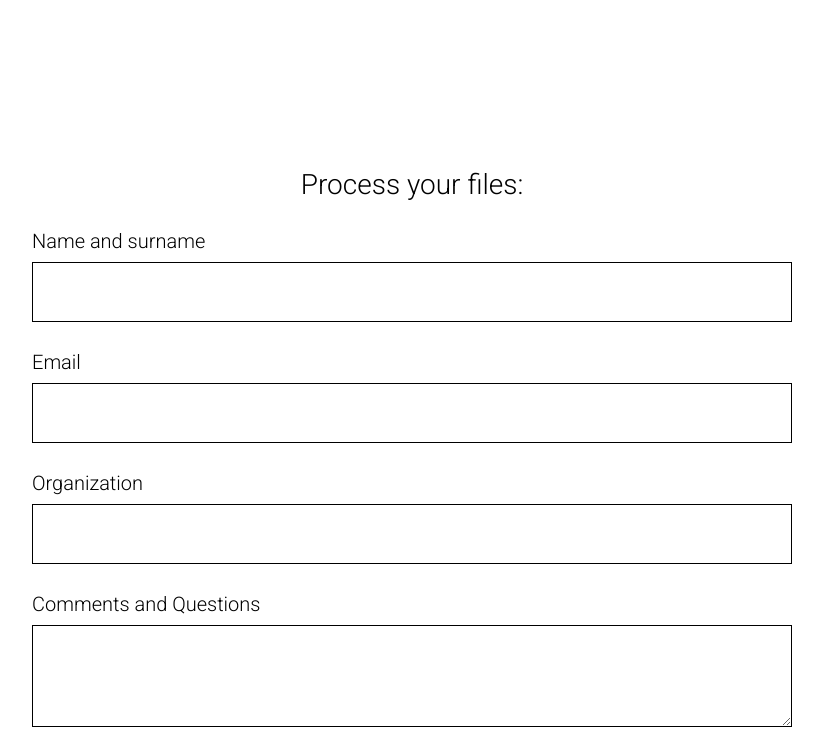
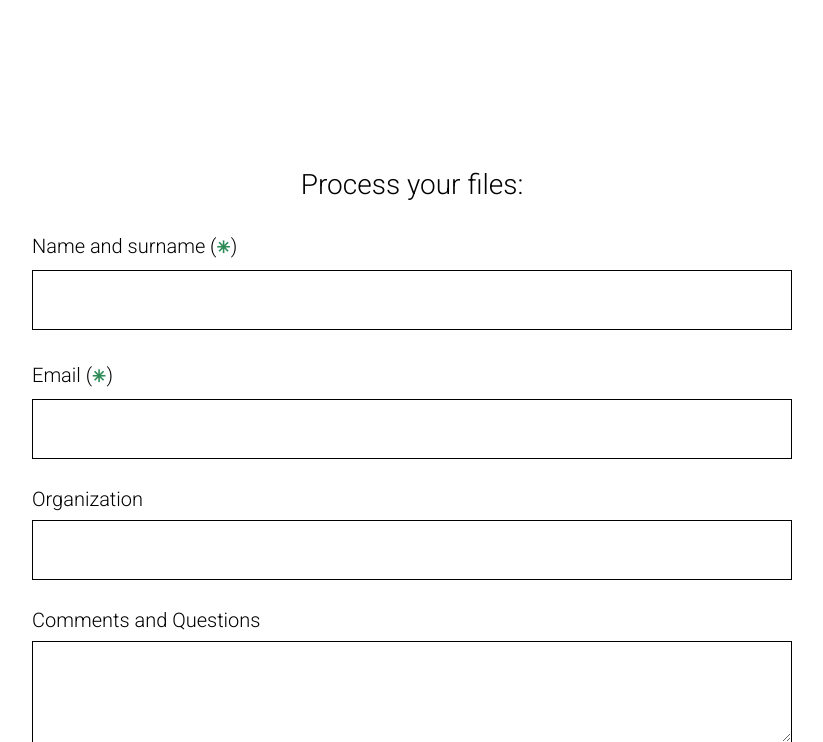
Before and after one commit to OHDSI/Koios, a Flask app: page / in a window 1280 px wide. Shown: the part 870-1612 px from the top of the page, without its empty margins (228-1051 px from the left). Run offline with Flask 2, Linux system fonts and the light colour scheme; some libraries are stand-ins or nearby versions.

Commit message:
minor frontend updates

```diff
--- a/templates/index.html
+++ b/templates/index.html
@@ -208,7 +208,7 @@
 
                   <div class="t-input-group t-input-group_nm" data-input-lid="1494858943227">
                     <div class="t-input-title t-descr t-descr_md" data-redactor-toolbar="no" field="li_title__1494858943227" style="">
-                      Name and surname
+                      Name and surname (<p class="flower-mark-form">&#8277;</p>)
                     </div>
                     <div class="t-input-block">
                       <input type="text" autocomplete="name" name="Name" id="textfield_user_name" class="t-input js-tilda-rule" data-tilda-req="1" data-tilda-rule="name" style="color:#000000; border:1px solid #000000;">
@@ -217,7 +217,7 @@
                   </div>
                   <div class="t-input-group t-input-group_em" data-input-lid="1493283059688">
                     <div class="t-input-title t-descr t-descr_md" data-redactor-toolbar="no" field="li_title__1493283059688" style="">
-                      Email
+                      Email (<p class="flower-mark-form">&#8277;</p>)
                     </div>
                     <div class="t-input-block">
                       <input type="text" autocomplete="email" name="Email" id="textfield_user_email" class="t-input js-tilda-rule" value="" data-tilda-req="1" data-tilda-rule="email" style="color:#000000; border:1px solid #000000;">
@@ -284,7 +284,7 @@
 
                                 <br/><br/><br/><br/>
                                 <i class="fa fa-2x fa-file"></i>
-                                <label for="files" id="choosefilelbl" class="file-upload-label t-text"><strong>Choose files: </strong></label>
+                                <label for="files" id="choosefilelbl" class="file-upload-label t-text"><strong>Choose files:</strong></label>
                                 <label for="files" id="loadinglbl" class="t-text" style="display: none"><strong>Loading...</strong></label>
                                 <br/><br/><br/><br/>
                                 <input type="file" name="files" id="inputTag" onchange="encodeImageFileAsURL(this)" class='visuallyhidden' multiple="true" />
@@ -297,6 +297,11 @@
                     </form>
 
                     <style>
+                      .flower-mark-form{
+                        color:#2E8B57;
+                        display: inline-block;
+                        font-size: 25px;
+                      }
 
                       .input-form1{
 
@@ -420,7 +425,7 @@
 
 
                     <div class="t-input-group t-input-group_cb" data-input-lid="1500385262521" id="submitcheckbox">
-                      <div class="t-input-block"> <label class="t-checkbox__control t-text t-text_xs" style=""><input type="checkbox" id="agree_with_pp" name="Checkbox" value="yes" class="t-checkbox js-tilda-rule" data-tilda-req="1"><div class="t-checkbox__indicator"></div>I agree to the Privacy Policy</label> <div id="agree_with_pp_error" class="t-input-error"></div> </div>
+                      <div class="t-input-block"> <label class="t-checkbox__control t-text t-text_xs" style=""><input type="checkbox" id="agree_with_pp" name="Checkbox" value="yes" class="t-checkbox js-tilda-rule" data-tilda-req="1"><div class="t-checkbox__indicator"></div>I agree to the Privacy Policy (<p class="flower-mark-form">&#8277;</p>)</label> <div id="agree_with_pp_error" class="t-input-error"></div> </div>
                     </div>
 
 
```
